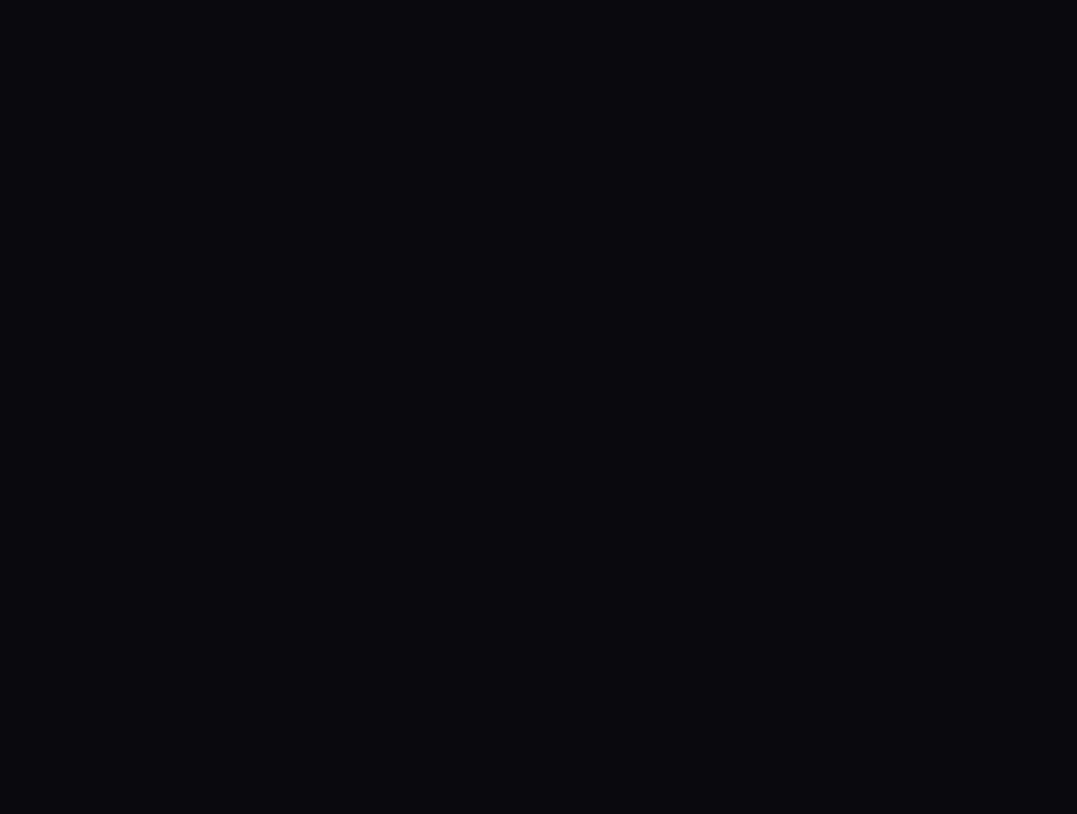
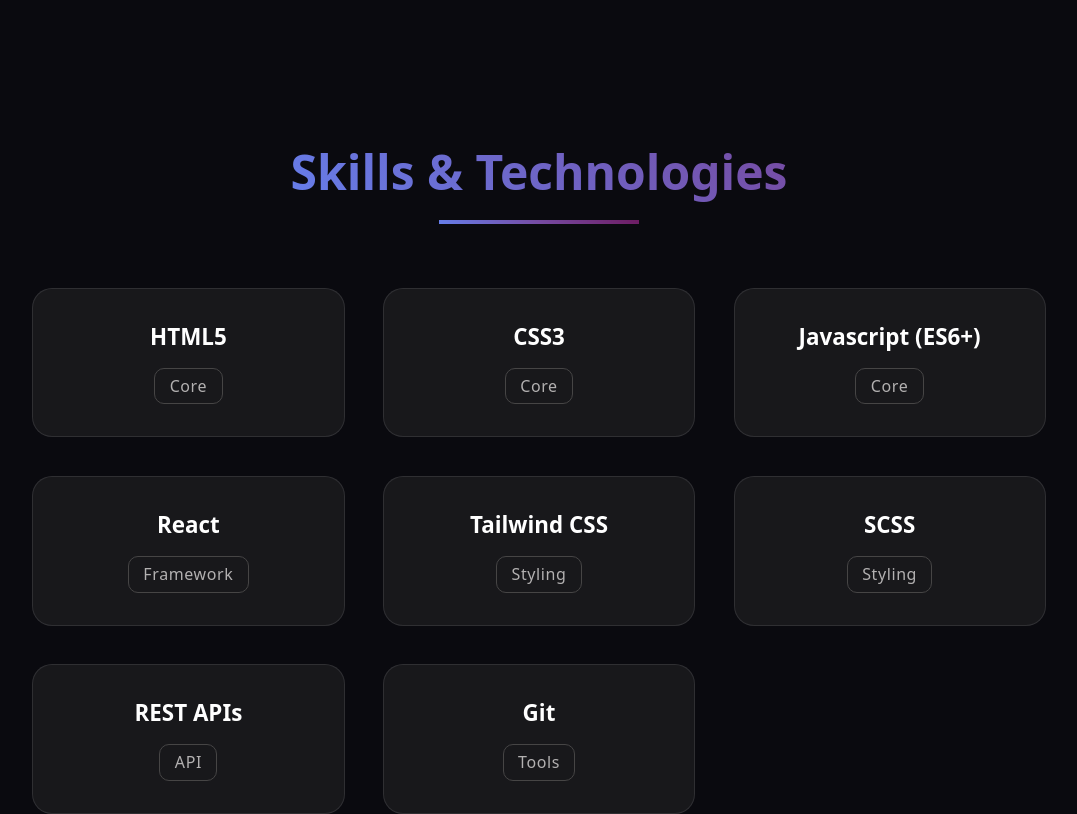
Before and after one commit to doctormike1992/Portfolio, a React (Vite) app: page / in a window 1280 px wide. Shown: the part 1340-2154 px from the top of the page, without its empty margins (101-1178 px from the left). Before the commit the page ends 1287 px from the top, so only its background shows below. Built offline with nearby package versions, Linux system fonts and the light colour scheme.

Commit message:
added the skills section,animated it on scroll and added resposivness for smaller screens

```diff
--- a/src/App.jsx
+++ b/src/App.jsx
@@ -3,6 +3,7 @@ import './App.scss'
 import Intro from './components/Inrto';
 import Stars from './components/Stars';
 import About from './components/About';
+import Skills from './components/Skills';
 
 function App() {
 
@@ -13,6 +14,7 @@ function App() {
       <Stars />
       <Intro />
       <About />
+      <Skills />
     </>
   );
 }
--- a/src/components/Header.jsx
+++ b/src/components/Header.jsx
@@ -73,7 +73,7 @@ export default function Header() {
           <a
             className={nav ? "openA" : "closeA"}
             style={{ transitionDelay: "0.2s" }}
-            href=""
+            href="#skills"
           >
             Skills
           </a>
@@ -109,7 +109,7 @@ export default function Header() {
       ) : (
         <nav className="openNav">
           <a href="#about">About</a>
-          <a href="">Skills</a>
+          <a href="#skills">Skills</a>
           <a href="">Projects</a>
           <a href="">Education</a>
           <a href="">Clarifications</a>
--- a/src/components/Skills.jsx
+++ b/src/components/Skills.jsx
@@ -2,48 +2,63 @@ import "../styles/skills.scss";
 // eslint-disable-next-line no-unused-vars
 import { motion } from "motion/react";
 
+const container = {
+  hidden: { opacity: 0 },
+  visible: { opacity: 1, transition: { staggerChildren: 0.2, delayChildren: .02 } },
+};
+const items = {
+  hidden: { opacity: 0, y: 10 },
+  visible: { opacity: 1, y: 0, ease: 'easeInOut', duration: 1.5 }
+};
+
 export default function Skills() {
+  const skills = [
+    { skill: "HTML5", span: "Core" },
+    { skill: "CSS3", span: "Core" },
+    { skill: "Javascript (ES6+)", span: "Core" },
+    { skill: "React", span: "Framework" },
+    { skill: "Tailwind CSS", span: "Styling" },
+    { skill: "SCSS", span: "Styling" },
+    { skill: "REST APIs", span: "API" },
+    { skill: "Git", span: "Tools" },
+  ];
   return (
-    <motion.section>
-      <div id="skills&tech">
+    <motion.section
+      initial={{ opacity: 0, y: 40 }}
+      whileInView={{ opacity: 1, y: 0 }}
+      transition={{ ease: "easeOut", duration: 0.8 }}
+      viewport={{ once: true }}
+      id="skills"
+    >
+      <div id="skillsTech">
         <h1>Skills & Technologies</h1>
-        <div id="underline"></div>
+        <motion.div
+          initial={{ width: 0 }}
+          whileInView={{ width: 200 }}
+          viewport={{ once: true }}
+          transition={{ ease: "easeOut", duration: 0.9 }}
+          id="underline"
+        ></motion.div>
       </div>
 
-      <div id="skillsGrid">
-        <div className="skill">
-          <h1>HTML5</h1>
-          <span>Core</span>
-        </div>
-        <div className="skill">
-          <h1>CSS3</h1>
-          <span>Core</span>
-        </div>
-        <div className="skill">
-          <h1>Javascript (ES6+)</h1>
-          <span>Core</span>
-        </div>
-        <div className="skill">
-          <h1>React</h1>
-          <span>Framework</span>
-        </div>
-        <div className="skill">
-          <h1>Tailwind CSS</h1>
-          <span>Styling</span>
-        </div>
-        <div className="skill">
-          <h1>SCSS</h1>
-          <span>Styling</span>
-        </div>
-        <div className="skill">
-          <h1>REST APIs</h1>
-          <span>API</span>
-        </div>
-        <div className="skill">
-          <h1>Git</h1>
-          <span>Tools</span>
-        </div>
-      </div>
+      <motion.div
+        variants={container}
+        initial="hidden"
+        whileInView="visible"
+        viewport={{ once: true }}
+        id="skillsGrid"
+      >
+        {skills.map((item) => (
+          <motion.div
+            variants={items}
+            key={item.skill}
+            className="skill"
+          >
+            <h1>{item.skill}</h1>
+            <span>{item.span}</span>
+          </motion.div>
+        ))}
+      </motion.div>
     </motion.section>
   );
 }
--- a/src/styles/about.scss
+++ b/src/styles/about.scss
@@ -16,6 +16,7 @@ $underlineBackground: linear-gradient(
   @include flexing(column, center);
   width: 100%;
   height: fit-content;
+  margin-top: 5%;
   #aboutMe {
     @include flexing(column, center);
     h1 {
--- a/src/styles/intro.scss
+++ b/src/styles/intro.scss
@@ -11,7 +11,6 @@
   height: 100vh;
   color: white;
   gap: 2rem;
-  overflow-y: hidden;
   #imgDiv {
     width: 100%;
     @include flexing(row, start);
--- /dev/null
+++ b/src/styles/skills.scss
@@ -0,0 +1,78 @@
+$h1Background: linear-gradient(45deg, #667eea 0%, #764ba2 100%);
+$underlineBackground: linear-gradient(
+  45deg,
+  #667eea,
+  #764ba2,
+  rgb(109, 28, 98)
+);
+
+@mixin flexing($row, $justify,) {
+  display: flex;
+  flex-direction: $row;
+  align-items: center;
+  justify-content: $justify;
+}
+
+#skills{
+  width: 100%;
+  place-items: center;
+  margin-top: 10%;
+  #skillsTech{
+    @include flexing(column,center );
+    h1{
+      background: $h1Background;
+      -webkit-background-clip: text;
+      background-clip: text;
+      color: transparent;
+      font-size: 3rem;
+      text-align: center;
+    }
+    #underline{
+      height: 0.2rem;
+      background: $underlineBackground;
+      margin-top: 1rem;
+    }
+
+  }
+   #skillsGrid{
+      display: grid;
+      margin-top: 4rem;
+      grid-template-columns: repeat(3,1fr);
+      grid-template-rows: repeat(3,1fr);
+      gap: clamp(2rem,3vw,4.5rem);
+      @media screen and (max-width: 768px) {
+      grid-template-columns: repeat(2,1fr);
+       grid-template-rows: repeat(4,1fr);
+      }
+      @media screen and (max-width: 425px) {
+      grid-template-columns: repeat(1,1fr);
+       grid-template-rows: repeat(8,1fr);
+      }
+      .skill{
+        @include flexing(column, center);
+        background: rgba(63, 63, 63, 0.274);
+        border: 1px solid rgba(255, 255, 255, 0.1);
+        padding: 2rem 4rem;
+        border-radius: 20px;
+        gap: 1rem;
+        transition: all .1s ease-in-out;
+        &:hover{
+          border: 1px solid rgb(77, 62, 148);
+          box-shadow: 0 0 15px 1px rgb(77, 62, 148);
+        }
+        h1{
+          color: white;
+          font-size: 1.4rem;
+          text-align: center;
+        }
+        span{
+          color: rgb(179, 177, 177);
+          border: 1px solid rgb(70, 69, 69);
+          padding: .4rem .9rem;
+          border-radius: 10px;
+          font-weight: 300;
+          letter-spacing: 0.6px;
+        }
+      }
+    }
+}
```
